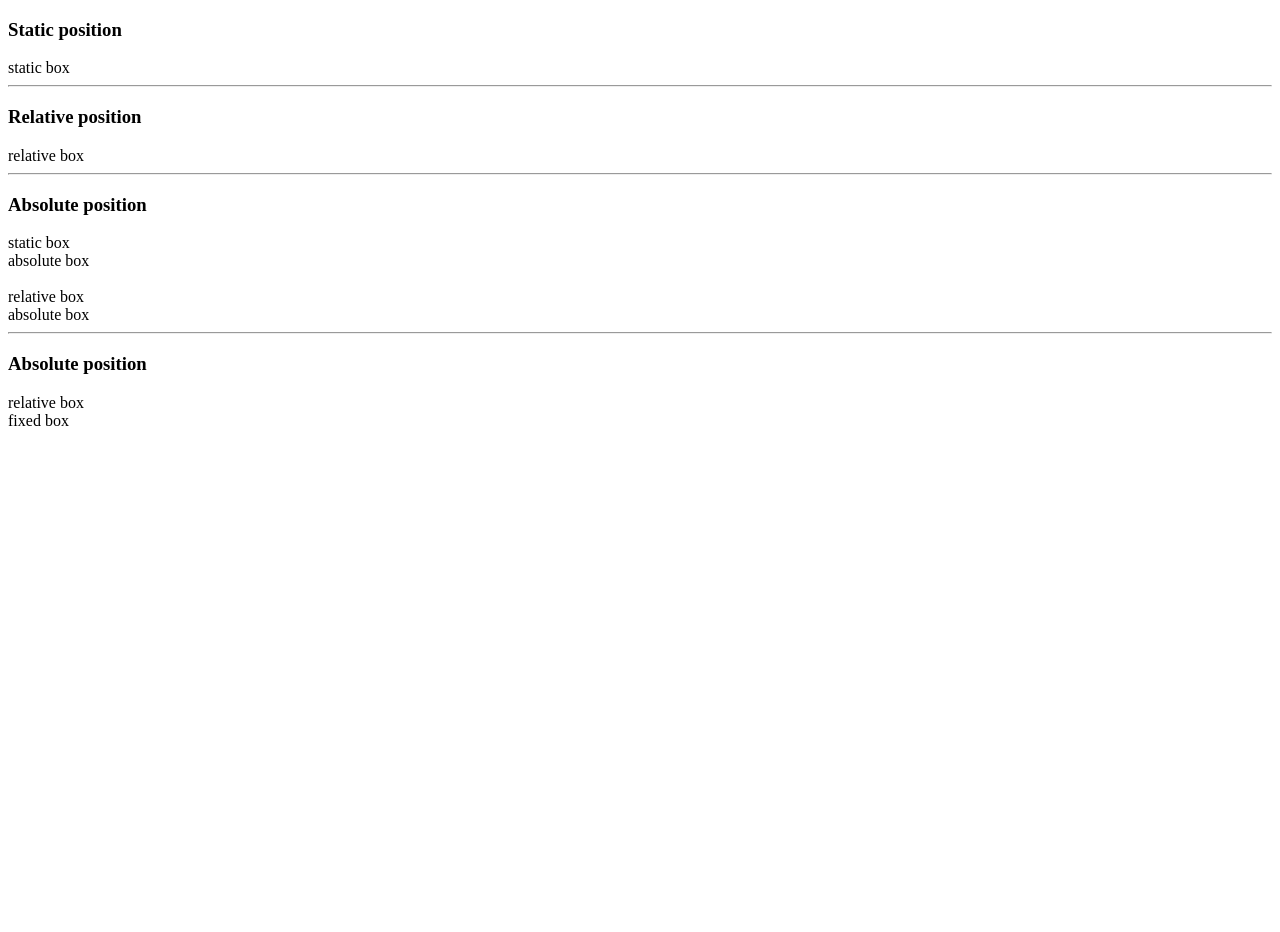
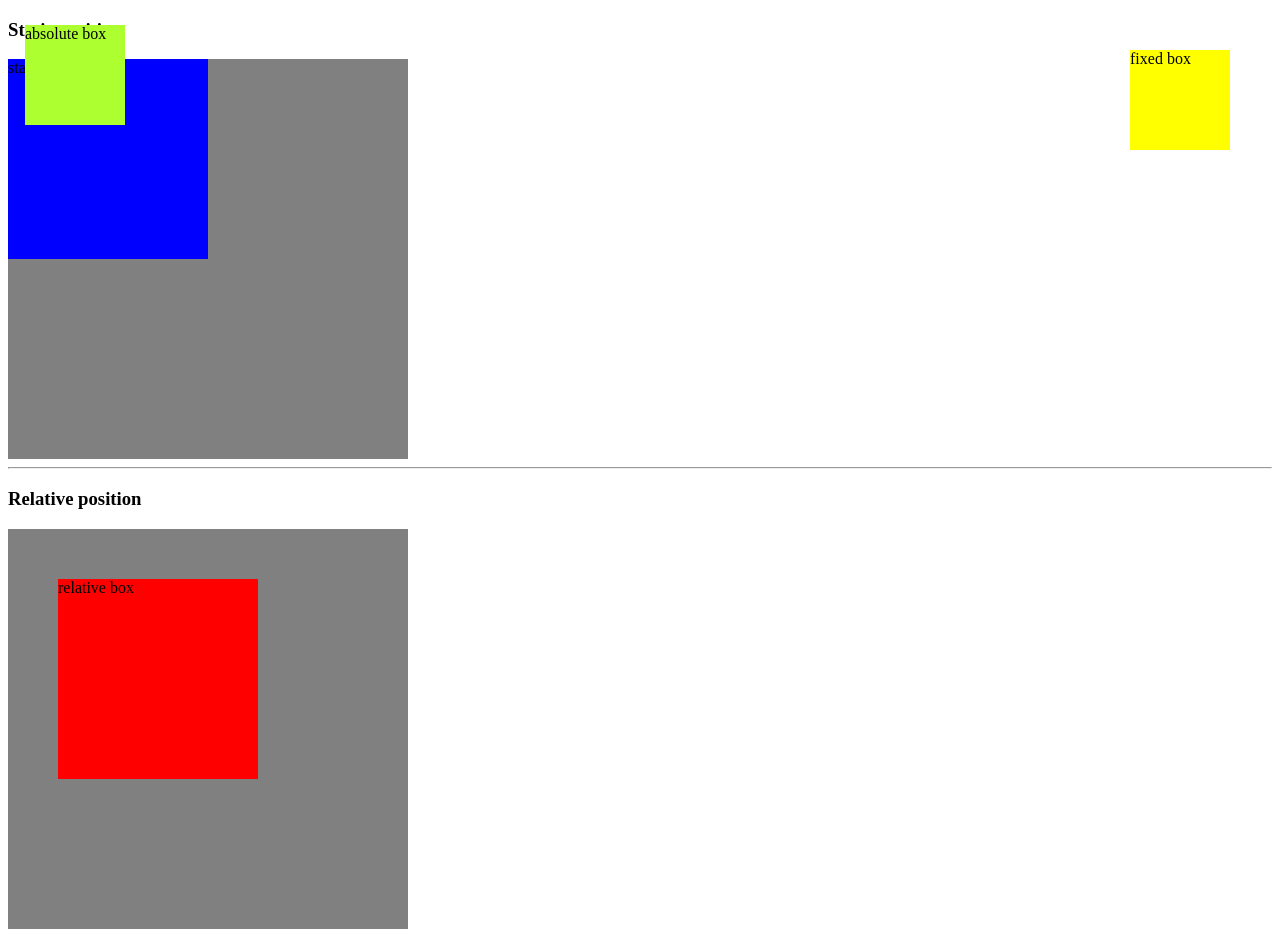
Before and after one commit to ristukaJJang/HTML5, a plain HTML site: page CSS/8.CSS3_Position/css3_position_1.html in a window 1280 px wide. Shown: the top 932 px of the page. Before the commit the page ends 800 px from the top, so only its background shows below. Drawn offline with Linux system fonts and the light colour scheme.

Commit message:
08-01 15:50

```diff
--- a/CSS/8.CSS3_Position/css3_position_1.html
+++ b/CSS/8.CSS3_Position/css3_position_1.html
@@ -8,45 +8,81 @@
     <style>
 
         /*
-            position 속성 :
-                -
+            position 속성 : 요소의 위치를 지정할 때 사용하는 요소
+                - top, left, right, bottom 속성과 함께 사용
         */
 
         /*
             static :
-                -
-                -
-                -
-                -
-                -
+                - position 속성의 기본값
+                - 기본 요소의 배치 순서에 따라 위에서 아래로, 왼쪽에서 오른쪽으로 배치
+                - 부모 요소 내의 자식 요소로 존재할 때는 부모 요소의 위치를 기준으로 배치
+                - 직접 position 속성 값으로 지정할 때는 이미 지정되어 있는 position 값을 제거할 때 사용
+                - top, left, right, bottom 속성 적용 불가
         */
-
-
+        .static-parent{
+            width: 400px;
+            height: 400px;
+            background-color: gray;
+        }
+        .static-item {
+            position: static;
+            width: 200px;
+            height: 200px;
+            background-color: blue;
+        }
 
         /*
             relative :
-                -
-                -
+                - 기존 위치를 기준으로 top, left, right, bottom 속성을 이용해서 상대 위치 지정
+                - static과의 차이점 : top, left, right, bottom 사용 여부
         */
-
+        .relative-parent {
+            width: 400px;
+            height: 400px;
+            background-color: gray;
+            position: relative;
+        }
+        .relative-item {
+            position: relative;
+            width: 200px;
+            height: 200px;
+            background-color: red;
+            top: 50px;
+            left: 50px;
+        }
 
 
         /*
             absolute :
-                -
-                -
-                -
+                - 부모 또는 가장 가까이에 있는 상위 요소(위치가 명시되어 있는)를 기준으로 top, left, right, bottom 속성만큼 이동
+                - 모든 상위 요소가 static으로 지정되어 있으면, body를 기준으로 배치
+                - absolute 선언 시, block 레벨 요소의 너비가 기본적으로 컨텐츠의 너비를 따라감
         */
-
+        .absolute-item{
+            width: 100px;
+            height: 100px;
+            background-color: greenyellow;
+            position: absolute;
+            top: 25px;
+            left: 25px;
+        }
 
 
         /*
             fixed :
-                -
-                -
-                -
+                - 상위 요소와 관계없이 viewport 기준으로 top, left, right, bottom 속성 값만큼 이동
+                - 스크롤 되더라도 화면에 고정되어 있음
+                - fixed 선언 시 block 레벨 요소의 너비가 기본적으로 컨텐츠의 너비를 따라감
         */
-
+        .fixed-item {
+            width: 100px;
+            height: 100px;
+            background-color: yellow;
+            position: fixed;
+            right: 50px;
+            top : 50px;
+        }
 
 
     </style>
```
Also changed, not shown: CSS/10.CSS3_Inheritance_Cascading/css3_cascading.html (+37 -23 lines), CSS/10.CSS3_Inheritance_Cascading/css3_inheritance.html (+17 -4 lines), CSS/8.CSS3_Position/css3_position_2.html (+19 -15 lines), CSS/9.CSS3_Float/css3_float.html (+9 -6 lines).
